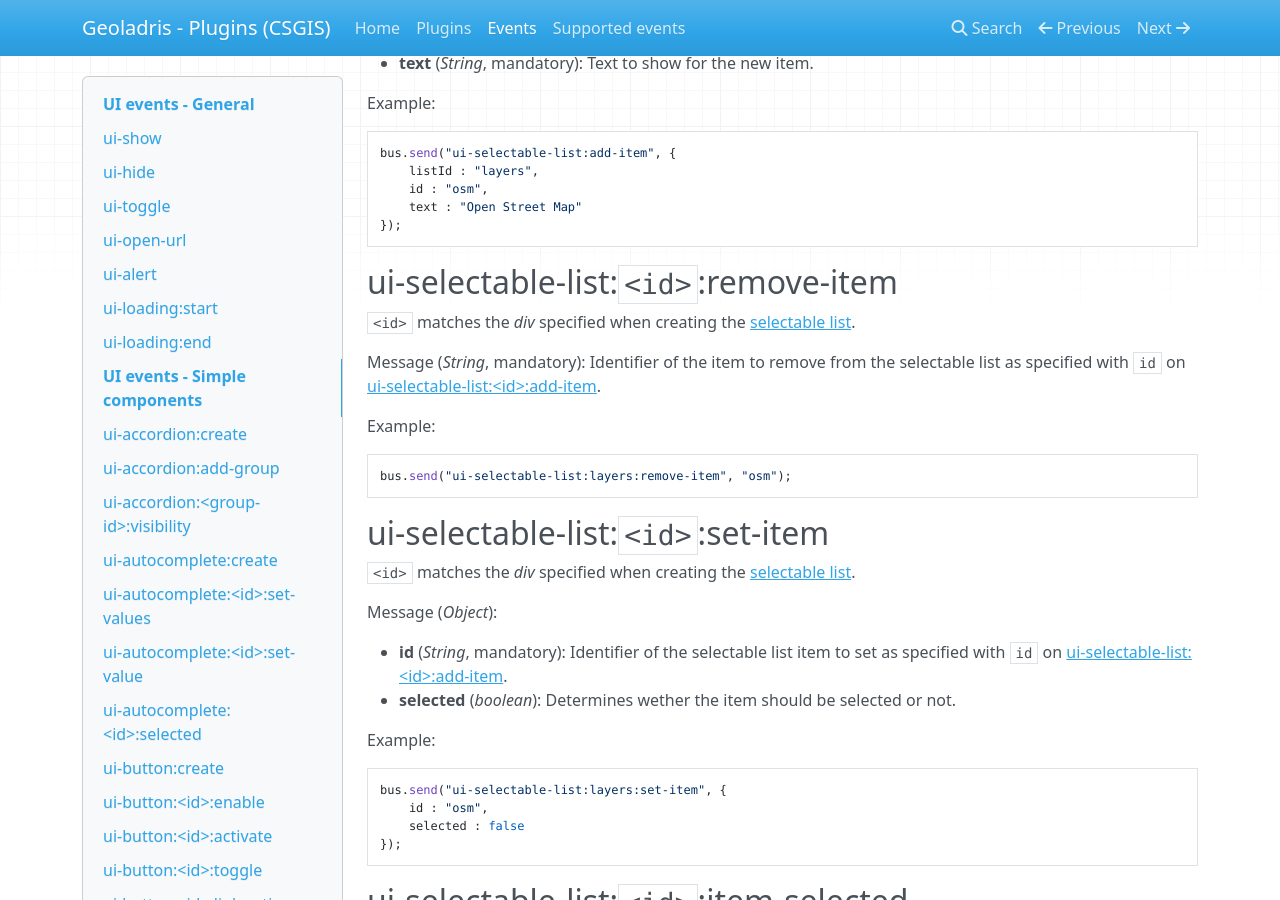
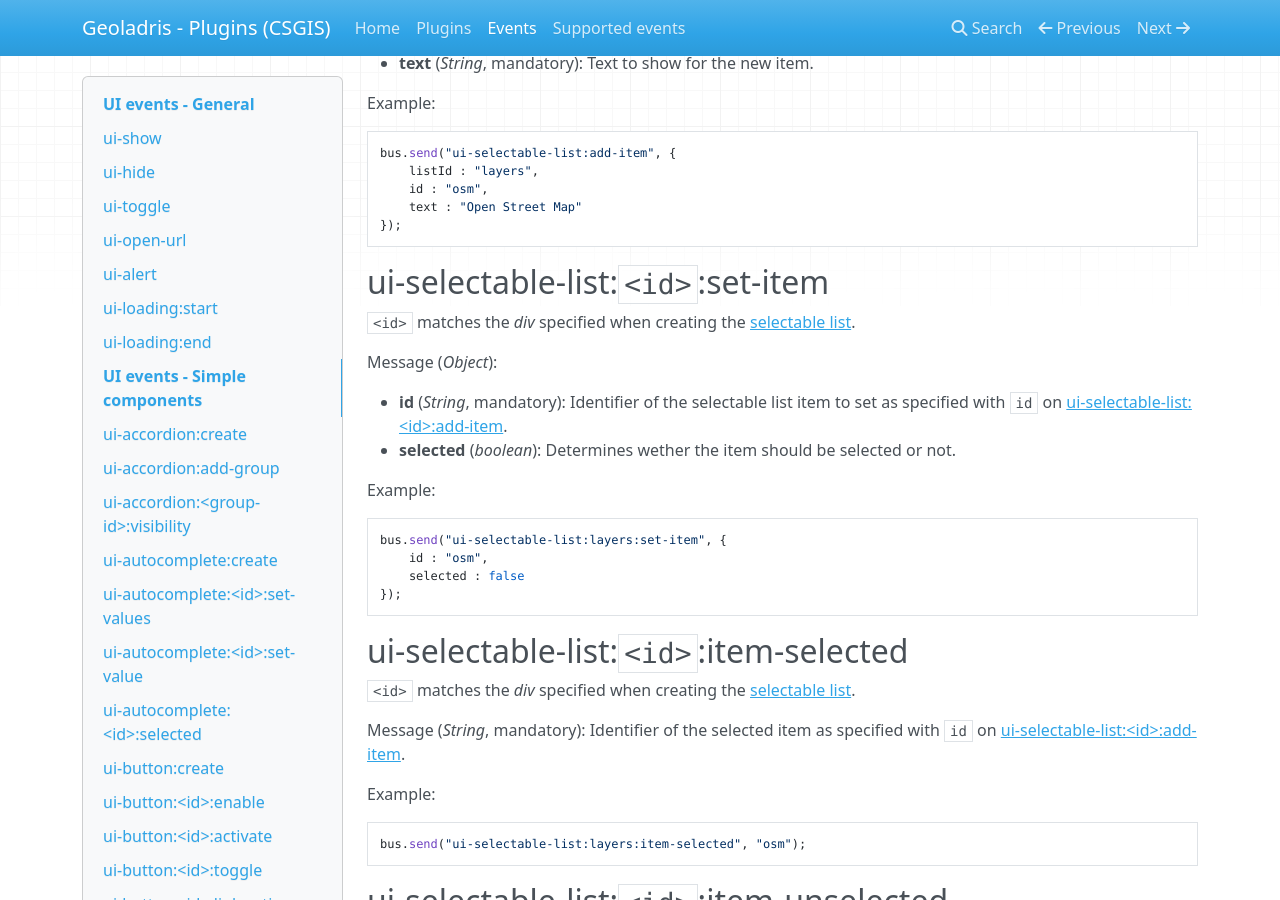
Before and after one commit to csgis/geoladris-ui, an MkDocs documentation site: the page built from docs/events.md, in a window 1280 px wide and 900 px high, scrolled down 13510 px. Built offline with MkDocs 1.6.1, drawn with Linux system fonts in a browser that asks for light colours; nearby versions of some CDN libraries; old or Windows-style settings are respelled for this version of MkDocs; some of the changed text lies outside the part shown.

Commit message:
Remove ui-selectable-list:<id>:remove-item

````diff
--- a/docs/events.md
+++ b/docs/events.md
@@ -638,17 +638,6 @@
 });
 ```
 
-## ui-selectable-list:`<id>`:remove-item
-
-`<id>` matches the *div* specified when creating the [selectable list](#ui-selectable-list-create).
-
-Message (*String*, mandatory): Identifier of the item to remove from the selectable list as specified with `id` on [ui-selectable-list:&lt;id&gt;:add-item](#ui-selectable-list-add-item).
-
-Example:
-```js
-bus.send("ui-selectable-list:layers:remove-item", "osm");
-```
-
 ## ui-selectable-list:`<id>`:set-item
 
 `<id>` matches the *div* specified when creating the [selectable list](#ui-selectable-list-create).
````
Also changed, not shown: 2 other files.
